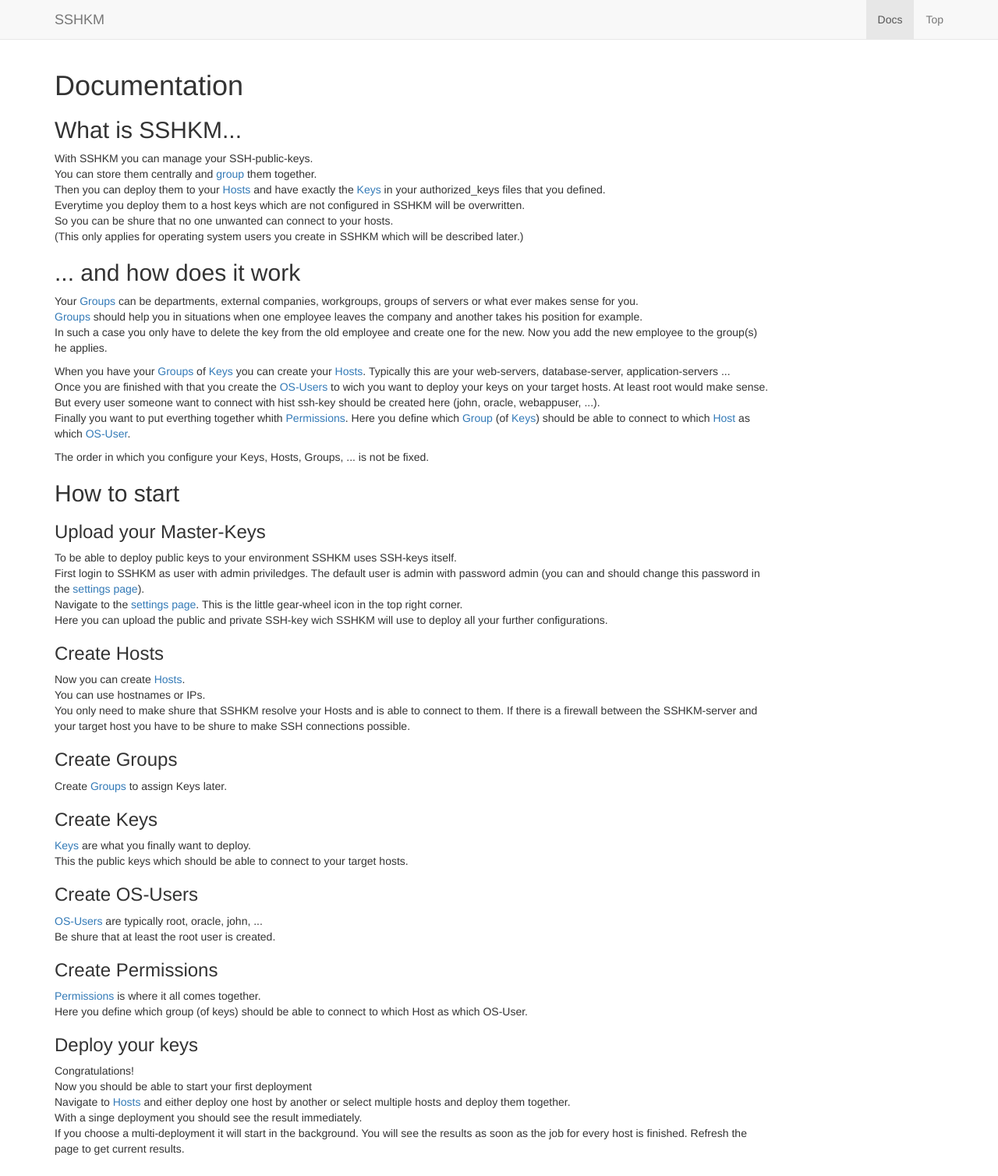
After one commit to sshkm/django-sshkm, a Django app: page /docs/ in a window 1280 px wide. The commit adds this page. Shown: the whole page at 78% size. Run offline with Django 3.2, Linux system fonts and the light colour scheme; parts of the project's set-up code (start-up, migrations or seed data) failed here and were passed over; some libraries are stand-ins or nearby versions.

Commit message:
GUI cleanups

```diff
--- a/sshkm/templates/sshkm/base.html
+++ b/sshkm/templates/sshkm/base.html
@@ -48,7 +48,7 @@
             {% endif %}
           </ul>
           <ul class="nav navbar-nav navbar-right">
-            {% url 'help' as current_url %}<li {% if current_url in request.path %} class="active"{% endif %}><a href="{{ current_url }}">Help</a></li>
+            {% url 'docs' as current_url %}<li {% if current_url in request.path %} class="active"{% endif %}><a href="{{ current_url }}">Docs</a></li>
             <li><a href="#top" title="Top">Top</a></li>
             {% if user.is_authenticated %}
             <li><a href="{% url 'logout' %}" title="Logout">Logout</a></li>
--- /dev/null
+++ b/sshkm/templates/sshkm/docs.html
@@ -0,0 +1,70 @@
+{% extends "sshkm/base.html" %}
+
+{% block title %}Documentation{% endblock %}
+
+{% block content %}
+        <h2>What is SSHKM...</h2>
+        <p>
+          With SSHKM you can manage your SSH-public-keys.<br>
+          You can store them centrally and <a href="{% url 'GroupList' %}">group</a> them together.<br>
+          Then you can deploy them to your <a href="{% url 'HostList' %}">Hosts</a> and have exactly the <a href="{% url 'KeyList' %}">Keys</a> in your authorized_keys files that you defined.<br>
+          Everytime you deploy them to a host keys which are not configured in SSHKM will be overwritten.<br>
+          So you can be shure that no one unwanted can connect to your hosts.<br>
+          (This only applies for operating system users you create in SSHKM which will be described later.)
+        </p>
+        <h2>... and how does it work</h2>
+        <p>
+          Your <a href="{% url 'GroupList' %}">Groups</a> can be departments, external companies, workgroups, groups of servers or what ever makes sense for you.<br>
+          <a href="{% url 'GroupList' %}">Groups</a> should help you in situations when one employee leaves the company and another takes his position for example.<br>
+          In such a case you only have to delete the key from the old employee and create one for the new. Now you add the new employee to the group(s) he applies.
+        </p>
+        <p>
+          When you have your <a href="{% url 'GroupList' %}">Groups</a> of <a href="{% url 'KeyList' %}">Keys</a> you can create your <a href="{% url 'HostList' %}">Hosts</a>. Typically this are your web-servers, database-server, application-servers ...<br>
+          Once you are finished with that you create the <a href="{% url 'OsuserList' %}">OS-Users</a> to wich you want to deploy your keys on your target hosts. At least root would make sense. But every user someone want to connect with hist ssh-key should be created here (john, oracle, webappuser, ...).<br>
+          Finally you want to put everthing together whith <a href="{% url 'PermissionList' %}">Permissions</a>. Here you define which <a href="{% url 'GroupList' %}">Group</a> (of <a href="{% url 'KeyList' %}">Keys</a>) should be able to connect to which <a href="{% url 'HostList' %}">Host</a> as which <a href="{% url 'OsuserList' %}">OS-User</a>.
+        </p>
+        <p>
+          The order in which you configure your Keys, Hosts, Groups, ... is not be fixed.
+        </p>
+        <h2>How to start</h2>
+        <h3>Upload your Master-Keys</h3>
+        <p>
+          To be able to deploy public keys to your environment SSHKM uses SSH-keys itself.<br>
+          First login to SSHKM as user with admin priviledges. The default user is admin with password admin (you can and should change this password in the <a href="{% url 'SettingsList' %}">settings page</a>).<br>
+          Navigate to the <a href="{% url 'SettingsList' %}">settings page</a>. This is the little gear-wheel icon in the top right corner.<br>
+          Here you can upload the public and private SSH-key wich SSHKM will use to deploy all your further configurations.
+        </p>
+        <h3>Create Hosts</h3>
+        <p>
+          Now you can create <a href="{% url 'HostList' %}">Hosts</a>.<br>
+          You can use hostnames or IPs.<br>
+          You only need to make shure that SSHKM resolve your Hosts and is able to connect to them. If there is a firewall between the SSHKM-server and your target host you have to be shure to make SSH connections possible.<br>
+        </p>
+        <h3>Create Groups</h3>
+        <p>
+          Create <a href="{% url 'GroupList' %}">Groups</a> to assign Keys later.<br>
+        </p>
+        <h3>Create Keys</h3>
+        <p>
+          <a href="{% url 'KeyList' %}">Keys</a> are what you finally want to deploy.<br>
+          This the public keys which should be able to connect to your target hosts.
+        </p>
+        <h3>Create OS-Users</h3>
+        <p>
+          <a href="{% url 'OsuserList' %}">OS-Users</a> are typically root, oracle, john, ...<br>
+          Be shure that at least the root user is created.
+        </p>
+        <h3>Create Permissions</h3>
+        <p>
+          <a href="{% url 'PermissionList' %}">Permissions</a> is where it all comes together.<br>
+          Here you define which group (of keys) should be able to connect to which Host as which OS-User.
+        </p>
+        <h3>Deploy your keys</h3>
+        <p>
+          Congratulations!<br>
+          Now you should be able to start your first deployment<br>
+          Navigate to <a href="{% url 'HostList' %}">Hosts</a> and either deploy one host by another or select multiple hosts and deploy them together.<br>
+          With a singe deployment you should see the result immediately.<br>
+          If you choose a multi-deployment it will start in the background. You will see the results as soon as the job for every host is finished. Refresh the page to get current results.
+        </p>
+{% endblock %}
--- a/sshkm/templates/sshkm/settings/list.html
+++ b/sshkm/templates/sshkm/settings/list.html
@@ -45,7 +45,7 @@
           BootstrapDialog.confirm(
             {
               title: 'Upload Master SSH-private-key',
-              message: $('<form action={% url 'MasterKeyPrivate' %} method=post name=masterKeyPrivate class=form enctype=multipart/form-data><input type=hidden name=csrfmiddlewaretoken value={{ csrf_token }}><input type=file name=privatekey></form>'),
+              message: $('<form action={% url 'MasterKeyPrivate' %} method=post name=masterKeyPrivate class=form enctype=multipart/form-data><input type=hidden name=csrfmiddlewaretoken value={{ csrf_token }}><input type=file name=privatekey><br><input type=password name=passphrase placeholder=\'Passphrase if it is set\' class=form-control></form>'),
               callback: function(result) {
                 if(result) {
                   document.masterKeyPrivate.submit();
--- a/sshkm/urls.py
+++ b/sshkm/urls.py
@@ -19,7 +19,7 @@ from . import views
 urlpatterns = [
     url(r'^$', views.index, name='index'),
     url(r'^index/$', views.index, name='index'),
-    url(r'^help/$', views.help, name='help'),
+    url(r'^docs/$', views.docs, name='docs'),
 
     url(r'^key/$', views.KeyList, name='KeyList'),
     url(r'^key/detail/$', views.KeyDetail, name='KeyDetail'),
--- /dev/null
+++ b/sshkm/views/docs.py
@@ -0,0 +1,4 @@
+from django.shortcuts import render
+
+def docs(request):
+    return render(request, 'sshkm/docs.html')
--- a/sshkm/views/help.py
+++ /dev/null
@@ -1,4 +0,0 @@
-from django.shortcuts import render
-
-def help(request):
-    return render(request, 'sshkm/help.html')
```
Also changed, not shown: sshkm/templates/sshkm/firststeps.html (added, +24 -0 lines), sshkm/templates/sshkm/help.html (deleted, +0 -7 lines), sshkm/views/__init__.py (+7 -2 lines), sshkm/views/deploy.py (+9 -1 lines), sshkm/views/host.py (+6 -1 lines), sshkm/views/settings.py (+9 -0 lines).
